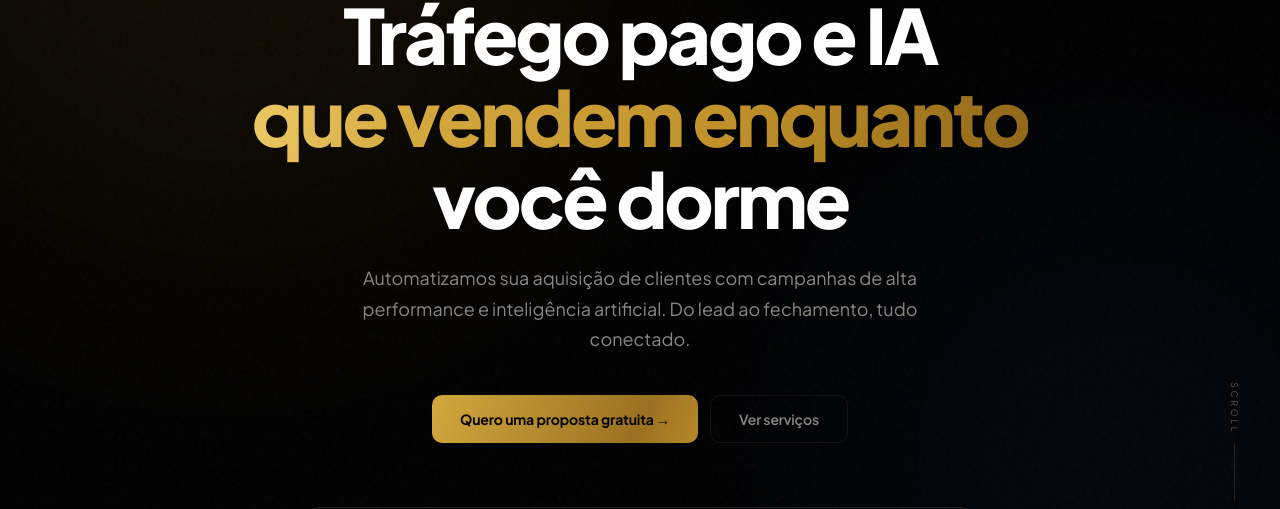
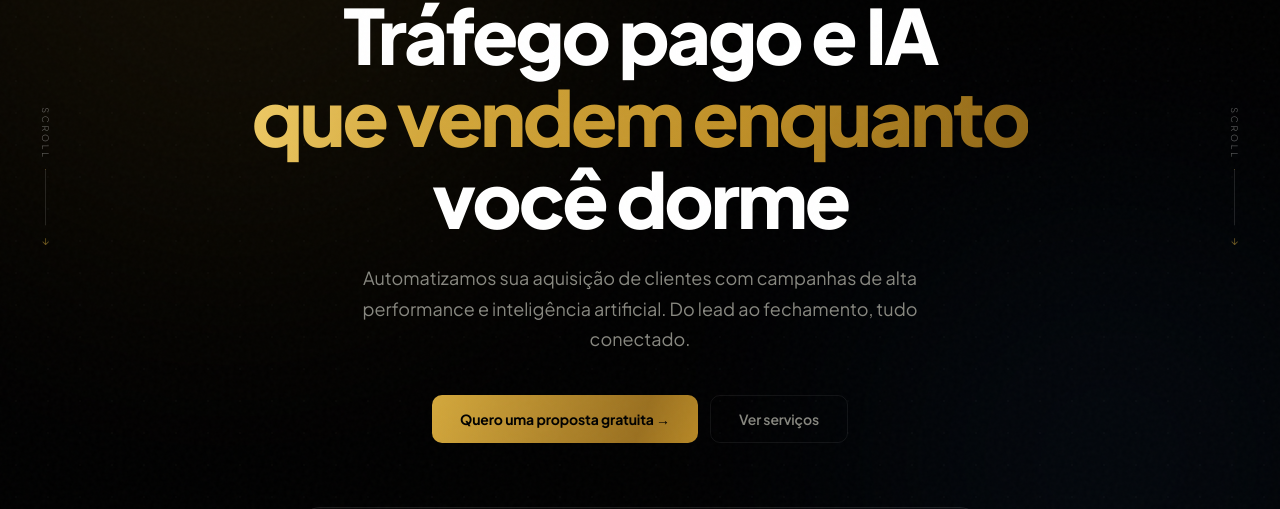
Before and after one commit to lcbcoreographer-rgb/aurea-site, a Next.js app: page / in a window 1280 px wide. Shown: the part 223-732 px from the top of the page. Built offline with nearby package versions, Linux system fonts and the light colour scheme.

Commit message:
fix: scroll hint nas duas laterais do hero, verticalmente centrado

```diff
--- a/app/globals.css
+++ b/app/globals.css
@@ -316,12 +316,14 @@ body::after {
 
 /* ── Scroll hint (desktop only) ─────────────────────── */
 .scroll-hint {
-  position: fixed; right: 40px; bottom: 56px;
+  position: fixed; top: 50%; transform: translateY(-50%);
   display: flex; flex-direction: column; align-items: center; gap: 10px;
-  z-index: 99996; pointer-events: none;   /* above grain overlay */
+  z-index: 99996; pointer-events: none;
   opacity: 1; transition: opacity .7s ease;
 }
 .scroll-hint.hidden { opacity: 0; }
+.scroll-hint-left  { left:  40px; }
+.scroll-hint-right { right: 40px; }
 
 .scroll-hint-label {
   font-size: 9px; font-weight: 300;
--- a/app/page.tsx
+++ b/app/page.tsx
@@ -173,9 +173,10 @@ export default function Page() {
       const bar = document.querySelector<HTMLElement>(".scroll-progress-bar");
       if (bar) bar.style.transform = `scaleX(${prog})`;
 
-      // Hide scroll hint after user starts scrolling
-      const hint = document.getElementById("scroll-hint");
-      if (hint) hint.classList.toggle("hidden", sy > 160);
+      // Hide scroll hints after user starts scrolling
+      const hidden = sy > 160;
+      document.getElementById("scroll-hint")?.classList.toggle("hidden", hidden);
+      document.getElementById("scroll-hint-r")?.classList.toggle("hidden", hidden);
     };
     window.addEventListener("scroll", onScroll, { passive: true });
 
@@ -215,14 +216,16 @@ export default function Page() {
       {/* Scroll progress bar */}
       <div className="scroll-progress-bar" />
 
-      {/* Scroll hint — desktop only */}
-      <div id="scroll-hint" className="scroll-hint">
-        <span className="scroll-hint-label">scroll</span>
-        <div className="scroll-hint-track">
-          <div className="scroll-hint-fill" />
+      {/* Scroll hints — desktop only, both sides */}
+      {(["scroll-hint-left", "scroll-hint-right"] as const).map(side => (
+        <div key={side} id={side === "scroll-hint-left" ? "scroll-hint" : "scroll-hint-r"} className={`scroll-hint ${side}`}>
+          <span className="scroll-hint-label">scroll</span>
+          <div className="scroll-hint-track">
+            <div className="scroll-hint-fill" />
+          </div>
+          <span className="scroll-hint-arrow">↓</span>
         </div>
-        <span className="scroll-hint-arrow">↓</span>
-      </div>
+      ))}
 
       {/* Background effects */}
       <div style={{ position: "fixed", inset: 0, zIndex: 0, pointerEvents: "none" }}>
```
